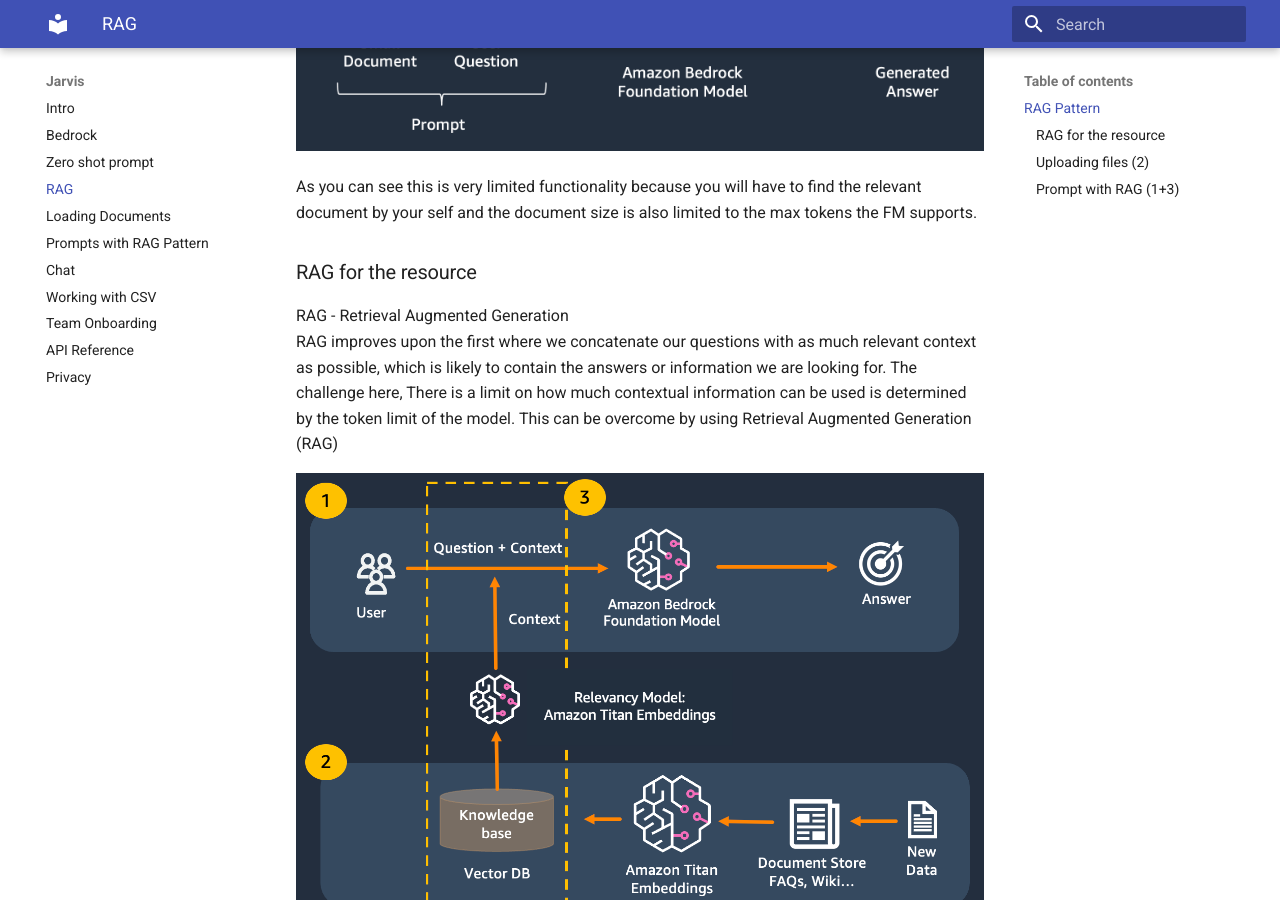
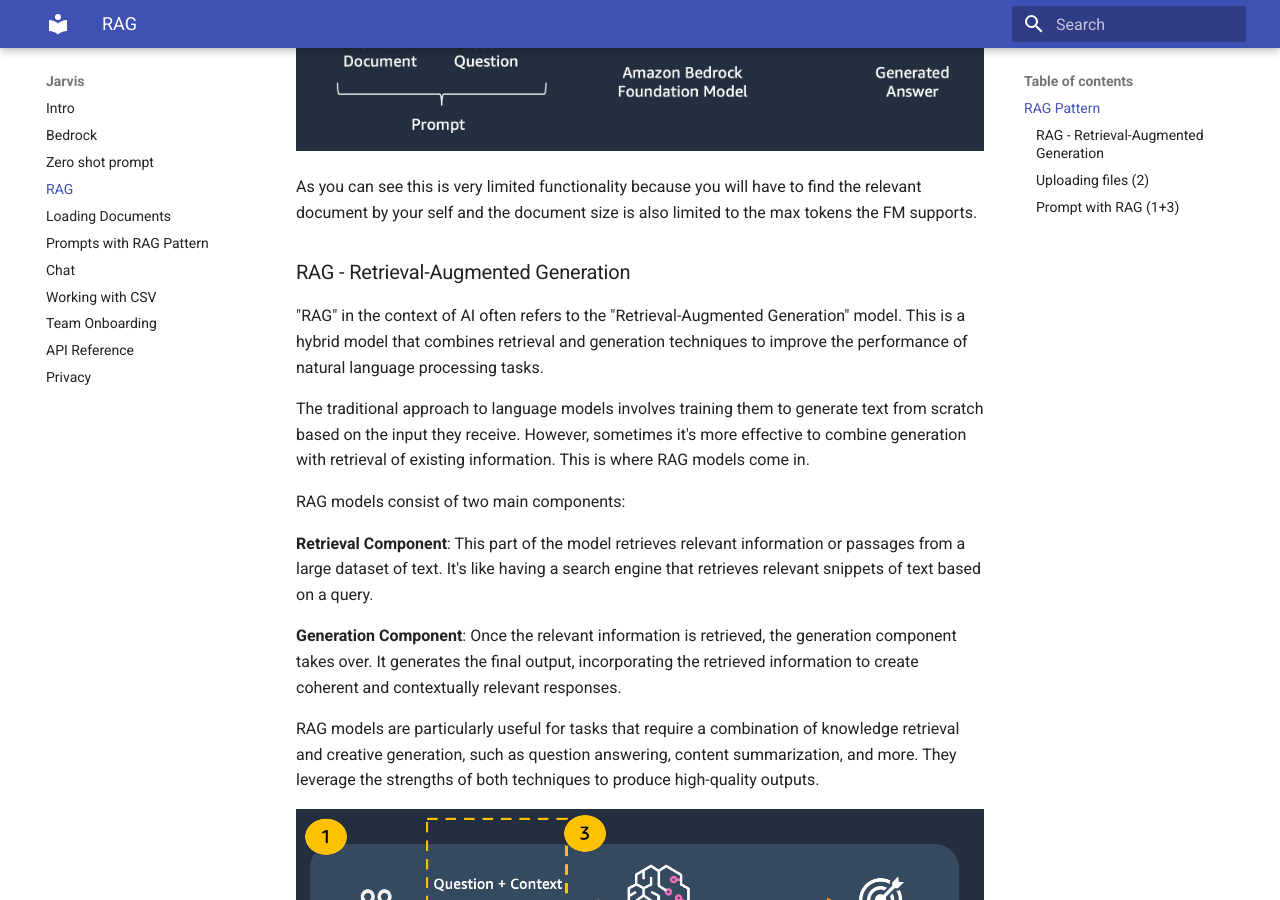
Before and after one commit to PayU/hackathon-docs, an MkDocs documentation site: the page built from docs/jarvis/docs/RAG.md, in a window 1280 px wide and 900 px high, scrolled down 467 px. Built offline with MkDocs 1.6.1 and Material for MkDocs 9.7.7, drawn with Linux system fonts in a browser that asks for light colours; some of the changed text lies outside the part shown.

Commit message:
add files

```diff
--- a/docs/jarvis/docs/RAG.md
+++ b/docs/jarvis/docs/RAG.md
@@ -11,13 +11,19 @@
 by your self and the document size is also limited to the max tokens the FM supports.
 
 
-### RAG for the resource
 
-RAG -  Retrieval Augmented Generation
-RAG improves upon the first where we concatenate our questions with as much relevant context as possible,
-which is likely to contain the answers or information we are looking for.
-The challenge here, There is a limit on how much contextual information can be used is determined by the token limit of the model.
-This can be overcome by using Retrieval Augmented Generation (RAG)
+### RAG  - Retrieval-Augmented Generation
+"RAG" in the context of AI often refers to the "Retrieval-Augmented Generation" model. This is a hybrid model that combines retrieval and generation techniques to improve the performance of natural language processing tasks.
+
+The traditional approach to language models involves training them to generate text from scratch based on the input they receive. However, sometimes it's more effective to combine generation with retrieval of existing information. This is where RAG models come in.
+
+RAG models consist of two main components:
+
+**Retrieval Component**: This part of the model retrieves relevant information or passages from a large dataset of text. It's like having a search engine that retrieves relevant snippets of text based on a query.
+
+**Generation Component**: Once the relevant information is retrieved, the generation component takes over. It generates the final output, incorporating the retrieved information to create coherent and contextually relevant responses.
+
+RAG models are particularly useful for tasks that require a combination of knowledge retrieval and creative generation, such as question answering, content summarization, and more. They leverage the strengths of both techniques to produce high-quality outputs.
 
 ![RAG](52-rag-with-external-data.png)
 
@@ -40,3 +46,5 @@
 When jarvis is being asked a question using the prompt API, Jarvis will create a vector from the question
 and will find for us the most similar vectors in the Postgres DB. only then Jarvis will invoke bedrock model together
 with the docs it found as the context.
+
+For more information about RAG and vectors jump to [GPO confluence](https://gpo-engineering.atlassian.net/wiki/spaces/~5e2d8e0383d74c0e8217a19f/pages/2917040757/Hackathon-+2023+RAG+and+vectors)
```
Also changed, not shown: docs/jarvis/docs/prompt-context.md (+3 -3 lines), docs/jarvis/docs/jarvis.png (deleted).
